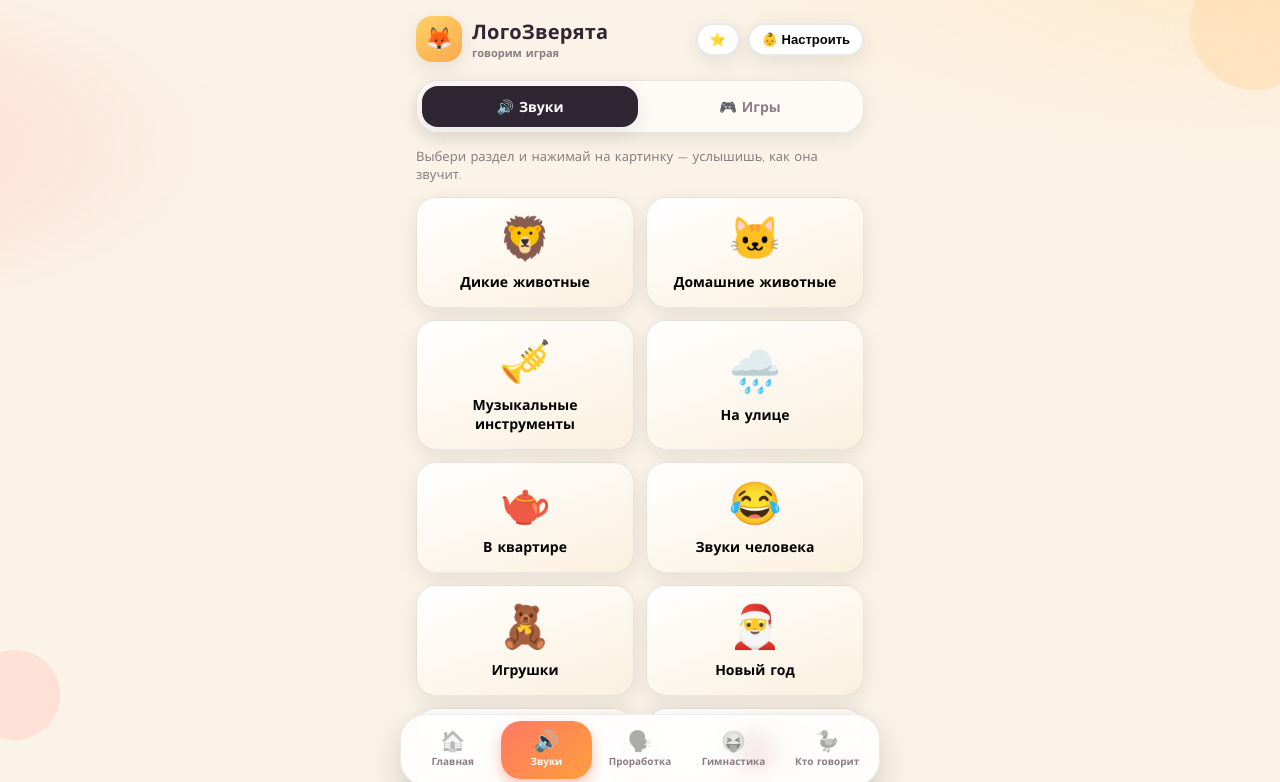
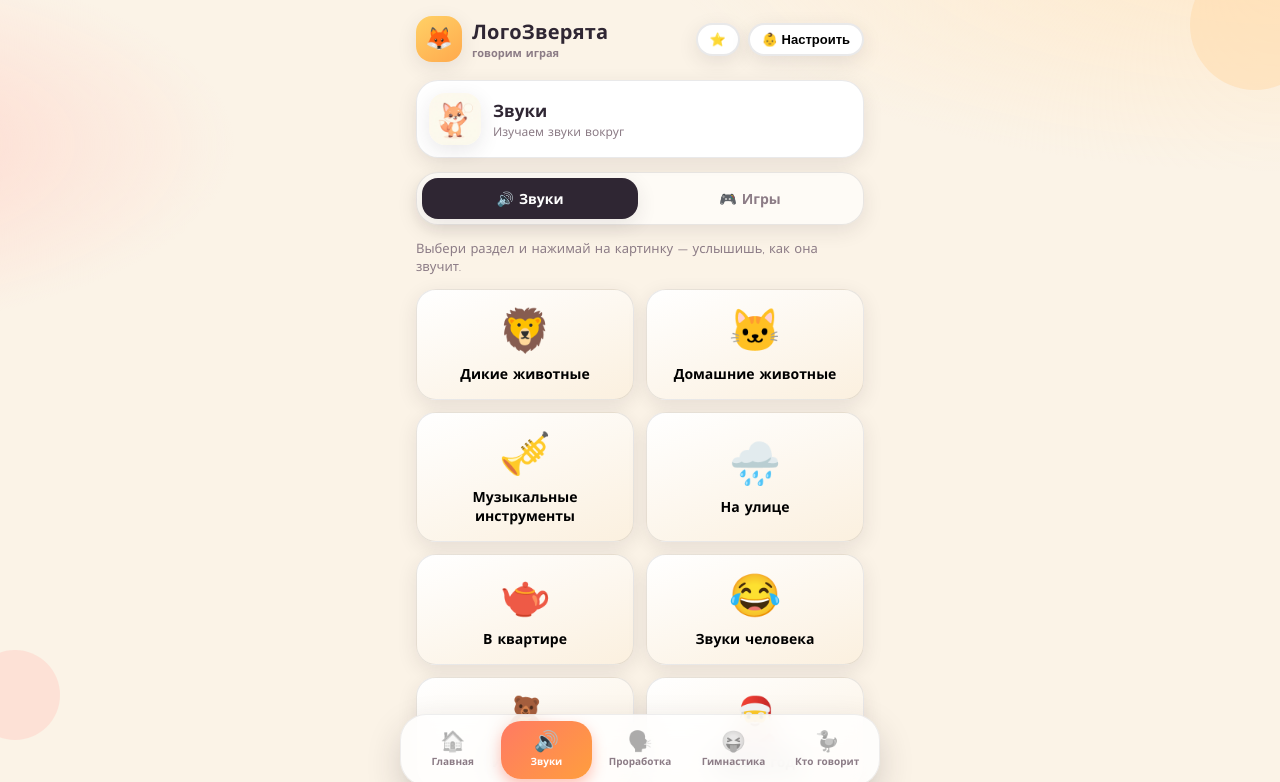
Before and after one commit to GHLtest1/logomir, a plain HTML site: page index.html in a window 1280 px wide. Both pictures are taken after a click on the button "🔊 Звуки". Shown: the top 782 px of the page. Drawn offline with Linux system fonts and the light colour scheme.

Commit message:
Редизайн интерфейса + маскот

```diff
--- a/css/styles.css
+++ b/css/styles.css
@@ -391,6 +391,25 @@ body {
 .game-opt:not(.locked):active { transform: scale(.95); }
 
 /* ---------- Полноэкранный просмотр звука ---------- */
+.scr-head {
+  display: flex; align-items: center; gap: 12px;
+  background: var(--card); border: 1px solid var(--line);
+  border-radius: 22px; box-shadow: var(--shadow-sm);
+  padding: 12px; margin-bottom: 14px;
+}
+.scr-head .htile {
+  width: 52px; height: 52px; border-radius: 16px; overflow: hidden;
+  flex: 0 0 52px; background: #fff; box-shadow: var(--shadow-sm);
+}
+.scr-head .htile img { width: 100%; height: 100%; object-fit: cover; }
+.scr-head b { font-size: 17px; display: block; }
+.scr-head small { color: var(--ink-soft); font-size: 12px; }
+.play-banner {
+  width: 100%; border-radius: 22px; overflow: hidden; margin-bottom: 14px;
+  box-shadow: var(--shadow-sm);
+}
+.play-banner img { display: block; width: 100%; height: auto; }
+
 .fullov {
   position: fixed; inset: 0; z-index: 100;
   background: radial-gradient(120% 120% at 50% 30%, rgba(61,44,46,.88), rgba(30,20,22,.96));
--- a/js/app.js
+++ b/js/app.js
@@ -155,6 +155,7 @@
   function renderSounds() {
     const p = store();
     screens.sounds.innerHTML = `
+      <div class="scr-head"><span class="htile"><img src="/assets/hero-fox.webp" alt=""></span><span><b>Проработка звуков</b><small>Тренируем звук по этапам</small></span></div>
       <div class="card">
         <p class="card-title">Выбери зверёнка-звук</p>
         <p class="card-sub">Нажми на зверька, чей звук тренируем. Сначала — слоги, потом слова и фразы.</p>
@@ -416,6 +417,7 @@
   function renderPlay() {
     const item = D.play.find(p => p.id === state.playId) || D.play[state.playId != null ? Math.min(D.play.length - 1, Math.floor(state.playId)) : 0];
     screens.play.innerHTML = `
+      <div class="play-banner"><img src="/assets/play-talking.webp" alt=""></div>
       <div class="card">
         <p class="card-title">Кто так говорит?</p>
         <p class="card-sub">Покажи картинку, нажми на громкоговоритель, малыш повторяет. Потом отметь — получилось ли.</p>
@@ -721,6 +723,7 @@
   function renderLibrary() {
     const onCats = state.libTab !== 'games';
     screens.library.innerHTML = `
+      <div class="scr-head"><span class="htile"><img src="/assets/hero-fox.webp" alt=""></span><span><b>Звуки</b><small>Изучаем звуки вокруг</small></span></div>
       <div class="seg">
         <button class="seg-btn ${onCats ? 'on' : ''}" id="segCats">🔊 Звуки</button>
         <button class="seg-btn ${!onCats ? 'on' : ''}" id="segGames">🎮 Игры</button>
```
Also changed, not shown: assets/play-talking.webp (added).
